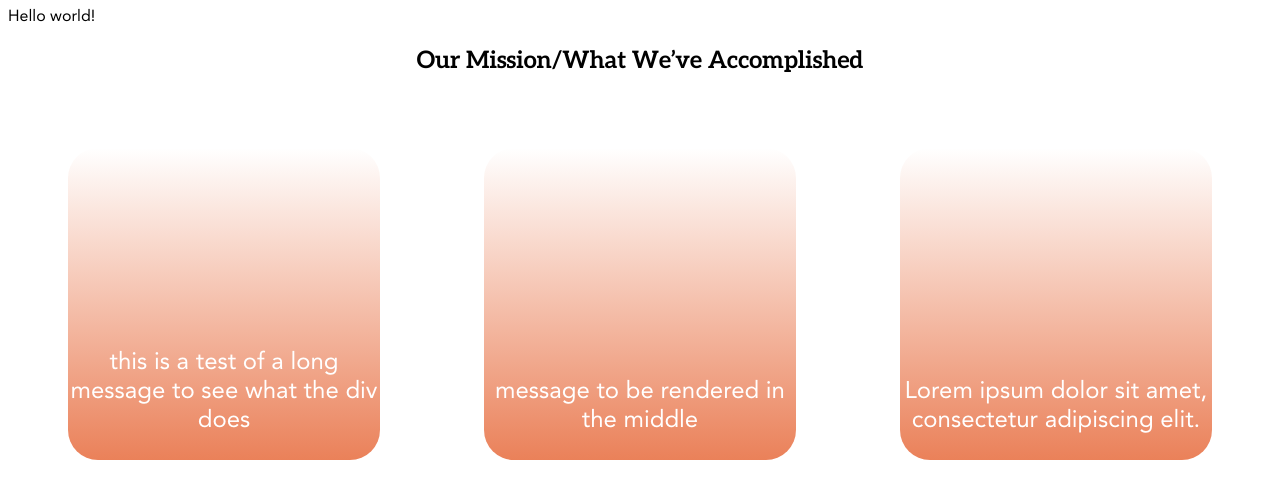
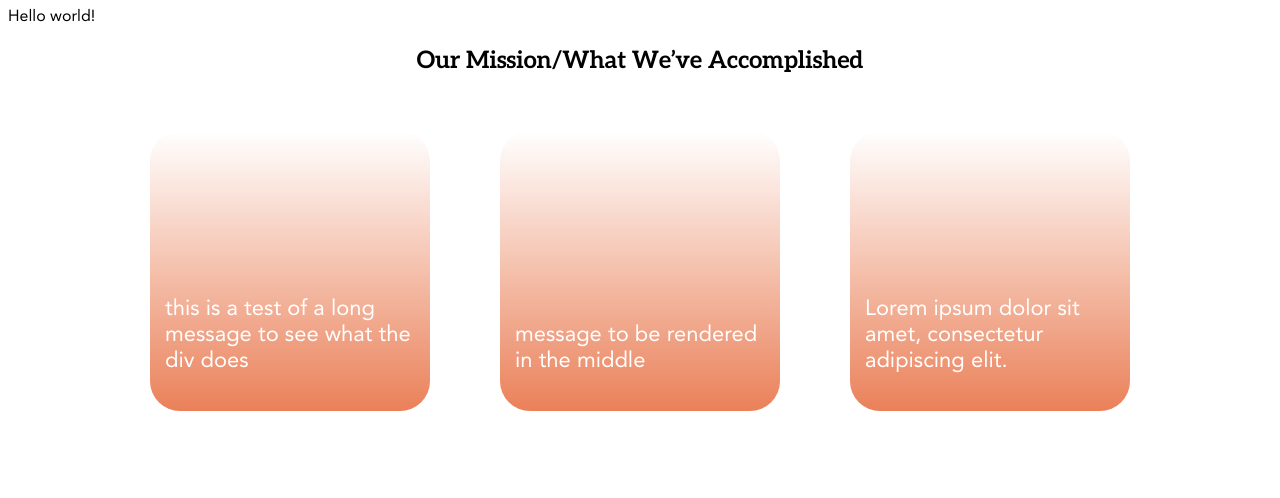
Before and after one commit to bitcamp/bitcamp-site-2023, a Nuxt app: page / in a window 1280 px wide. Shown: the top 498 px of the page. Built offline with nearby package versions, Linux system fonts and the light colour scheme.

Commit message:
formatting to Vue 3, reducing size of tiles, and lint/formatting

```diff
--- a/components/HelloWorld.vue
+++ b/components/HelloWorld.vue
@@ -1,10 +1,12 @@
 <template>
   <div>Hello world!</div>
   <MissionAccomplishments
-    :Accomplishments="[
+    :accomplishments="[
       'this is a test of a long message to see what the div does',
       'message to be rendered in the middle',
-      'Lorem ipsum dolor sit amet, consectetur adipiscing elit.']">
+      'Lorem ipsum dolor sit amet, consectetur adipiscing elit.',
+    ]"
+  >
   </MissionAccomplishments>
 </template>
 
--- a/components/InformationTile.vue
+++ b/components/InformationTile.vue
@@ -1,39 +1,45 @@
 <template>
-    <div class="rectangle-info"><p class="tile-content">{{ textContent }}</p></div>
+  <div class="rectangle-info">
+    <p class="tile-content">{{ textContent }}</p>
+  </div>
 </template>
 
 <script lang="ts">
 export default {
   name: 'RectangleInfo',
-  props: {
-    textContent: {
-      type: String,
-      required: true,
+};
+</script>
+
+<script setup lang="ts">
+export interface Props {
+  textContent: string;
 }
-  },
-};
+withDefaults(defineProps<Props>(), {
+  textContent: 'Content Placeholder',
+});
 </script>
 
 <style>
 .rectangle-info {
-    width: 312px;
-    height: 312px;
-    background: linear-gradient(180deg, rgba(0, 0, 0, 0) 0%, rgba(232, 115, 71, 0.9) 100%);
+  width: 280px;
+  height: 280px;
+  background: linear-gradient(
+    180deg,
+    rgba(0, 0, 0, 0) 0%,
+    rgba(232, 115, 71, 0.9) 100%
+  );
   border-radius: 30px;
-    margin: 52px;
-
-    text-align: center;
+  margin: 35px;
+  text-align: left;
   position: relative;
-
 }
 .tile-content {
   font-style: normal;
   font-weight: 400;
-    font-size: 24px;
-    line-height: 29px;
-    color: #FFFFFF;
+  font-size: 22px;
+  color: #ffffff;
   position: absolute;
   bottom: 0;
-
+  padding: 15px;
 }
 </style>
--- a/components/MissionAccomplishments.vue
+++ b/components/MissionAccomplishments.vue
@@ -2,7 +2,11 @@
   <div class="mission-and-accomplishments">
     <h2>Our Mission/What We’ve Accomplished</h2>
     <div class="container">
-            <InformationTile v-for="blurb in Accomplishments" :textContent="(blurb as string)"></InformationTile>
+      <InformationTile
+        v-for="blurb in accomplishments"
+        :key="blurb"
+        :text-content="(blurb as string)"
+      ></InformationTile>
     </div>
   </div>
 </template>
@@ -10,19 +14,21 @@
 <script lang="ts">
 export default {
   name: 'MissionAccomplishmentsSection',
-  props: {
-    Accomplishments: { /* List with blurbs to be displayed */
-      type: Array,
-      required: true,
-    },
-  },
 };
+</script>
+
+<script setup lang="ts">
+export interface Props {
+  accomplishments: Array<string>;
+}
+withDefaults(defineProps<Props>(), {
+  accomplishments: () => ['Placeholder 1', 'Placeholder 2', 'Placeholder 3'],
+});
 </script>
 
 <style>
 .mission-and-accomplishments {
   text-align: center;
-
 }
 .container {
   display: flex;
```
Lines whose indentation alone changed are shown as unchanged.
